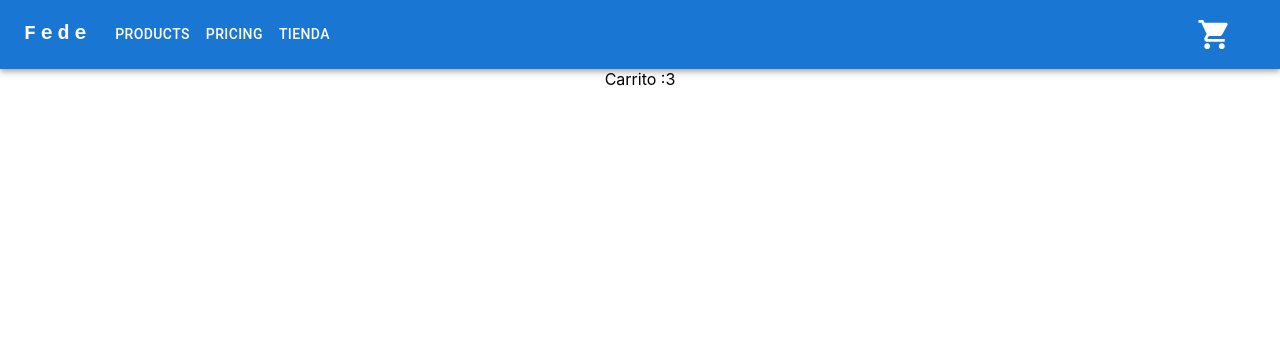
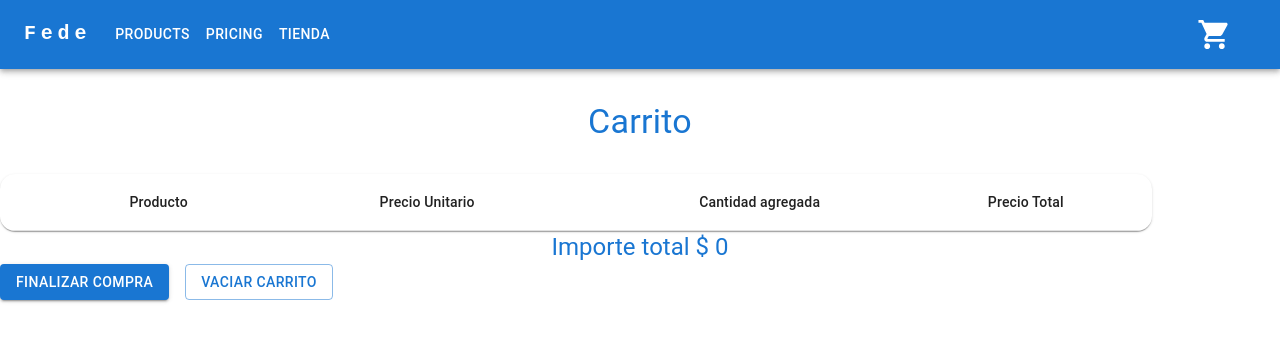
Before and after one commit to reddodragon/tienda-Ameratte, a React (Create React App) app: page /cart in a window 1280 px wide. Shown: the top 342 px of the page. Built offline with nearby package versions, Linux system fonts and the light colour scheme; the HTML template or start-up script is replaced by a standard one.

Commit message:
Creando context y agregandolo al cart

```diff
--- a/src/App.css
+++ b/src/App.css
@@ -1,38 +1,4 @@
 .App {
   text-align: center;
+  background-color: #14213d;
 }
-
-.App-logo {
-  height: 40vmin;
-  pointer-events: none;
-}
-
-@media (prefers-reduced-motion: no-preference) {
-  .App-logo {
-    animation: App-logo-spin infinite 5s alternate;
-  }
-}
-
-.App-header {
-  background-color: #282c34;
-  min-height: 100vh;
-  display: flex;
-  flex-direction: column;
-  align-items: center;
-  justify-content: center;
-  font-size: calc(10px + 2vmin);
-  color: #61dafb;
-}
-
-.App-link {
-  color: #61dafb;
-}
-
-@keyframes App-logo-spin {
-  from {
-    transform: rotate(0deg);
-  }
-  to {
-    transform: rotate(360deg);
-  }
-}
--- a/src/App.js
+++ b/src/App.js
@@ -5,13 +5,15 @@ import ItemListContainer from './components/ItemListContainer'
 import { BrowserRouter, Routes, Route } from 'react-router-dom'
 import Cart from './components/Cart';
 
+
+
 function App() {
   //itemListContainer
   //category
   //itemDetailContainer
   return (
 
-    <div className="App">
+
 
       <BrowserRouter>
         <ResponsiveAppBar></ResponsiveAppBar>
@@ -24,10 +26,6 @@ function App() {
 
         <div></div>
       </BrowserRouter>
-
-
-
-    </div>
   );
 }
 
--- a/src/components/Api.jsx
+++ b/src/components/Api.jsx
@@ -8,7 +8,7 @@ function Api() {
     .then((data) => console.log(data))
     }, [])
   return (
-    <div>Api</div>
+    <>Api</>
   )
 }
 
--- a/src/components/Cart.jsx
+++ b/src/components/Cart.jsx
@@ -1,5 +1,88 @@
-import React from "react";
+import React from 'react'
+import Table from '@mui/material/Table';
+import TableBody from '@mui/material/TableBody';
+import TableCell from '@mui/material/TableCell';
+import TableContainer from '@mui/material/TableContainer';
+import TableHead from '@mui/material/TableHead';
+import TableRow from '@mui/material/TableRow';
+import Paper from '@mui/material/Paper';
+import Stack from '@mui/material/Stack';
+import Button from '@mui/material/Button';
+import { useContext } from 'react';
+import {CartContext} from '../context/CartContext'
+import { Typography } from '@mui/material';
+import DeleteForeverIcon from '@mui/icons-material/DeleteForever';
+
+
+
+
+
+
 
 export default function Cart() {
-	return <div>Carrito :3</div>;
+
+
+    const {cart, removeItem, cartClear, importeTotal} = useContext(CartContext);
+    console.log(JSON.stringify(cart));
+
+
+    /*function createData(pictureURL, title, price, subtotal, cantidad) {
+      return { pictureURL, title, price, subtotal,  cantidad };
+    }*/
+
+
+  return (
+    <>
+
+    <div className="divCart">
+      <Typography  style={{color:'#1976D2', textAlign:'center', margin:'2rem'}} variant="h4"> Carrito </Typography>
+
+      <TableContainer component={Paper} sx={{ width:9/10, borderRadius:'15px' }}>
+      <Table  aria-label="simple table">
+        <TableHead>
+          <TableRow>
+            <TableCell align="right">Producto</TableCell>
+            <TableCell align="right">Precio Unitario</TableCell>
+            <TableCell align="right">Cantidad agregada</TableCell>
+            <TableCell align="right">Precio Total</TableCell>
+            <TableCell align="right"></TableCell>
+          </TableRow>
+        </TableHead>
+        <TableBody>
+          {cart.map(({id, precio, title, quantity}) => (
+
+            <TableRow
+              key={id}
+              sx={{ '&:last-child td, &:last-child th': { border: 0 } }}
+
+            >
+
+              <TableCell align="right">{title}</TableCell>
+              <TableCell align="right">{precio}</TableCell>
+              <TableCell align="right">{quantity}</TableCell>
+              <TableCell align="right">{quantity * precio}</TableCell>
+              <TableCell align="right"><Button variant="contained" onClick={()=>{removeItem(id)}} > <DeleteForeverIcon/> </Button></TableCell>
+            </TableRow>
+          ))}
+        </TableBody>
+      </Table>
+    </TableContainer>
+
+        <div className="divFinalizarCompra">
+          <Typography style={{color:'#1976D2', textAlign:'center'}} variant="h5">
+            Importe total  $ { importeTotal() }
+          </Typography>
+          <Stack spacing={2} direction="row">
+            <Button variant="contained">Finalizar compra</Button>
+            <Button variant="outlined" onClick={()=>{cartClear()}} > Vaciar carrito</Button>
+          </Stack>
+        </div>
+
+    </div>
+
+    </>
+  );
+
+
+
 }
--- a/src/components/Item.jsx
+++ b/src/components/Item.jsx
@@ -1,9 +1,11 @@
 import React from 'react'
 import Card from '@mui/material/Card';
-
+import CardActions from '@mui/material/CardActions';
 import CardContent from '@mui/material/CardContent';
 import Typography from '@mui/material/Typography';
 import CardMedia from '@mui/material/CardMedia';
+import Button from '@mui/material/Button';
+import { Link } from 'react-router-dom';
 
 
 export default function Item({productos}) {
@@ -26,7 +28,16 @@ export default function Item({productos}) {
             <Typography variant="body3">
                 Stock disponible: {productos.stock}
             </Typography>
+
         </CardContent>
+        <CardActions sx={{
+                    display:'flex',
+                    flexDirection:'column',
+                    justifyContent:'center',
+                    alignItems:'center',
+                }}>
+            <Button component={Link} to={"/Item/"+productos.id} variant="contained" color="primary">Ver Detalles</Button>
+        </CardActions>
         </Card>
     </>
     )
--- a/src/components/ItemCount.jsx
+++ b/src/components/ItemCount.jsx
@@ -12,22 +12,19 @@ import { Link } from 'react-router-dom';
 
 const ItemCount = ({ stock, initial, onAdd, title, precio, img}) => {
 
-    const [btnClick, setBtnClick] = useState(initial)
+    const [itemCount, setItemCount] = useState(initial)
 
-    const clickSum = () => {
-        if(btnClick >= stock){
-            return
-        }
-        setBtnClick(btnClick + 1)
+  const addItem = () => {
+    if (itemCount < stock) {
+      setItemCount(  Number(itemCount) + 1 );
     }
+  }
 
-    const clickRes = () => {
-        if(btnClick === 0){
-            return
-        }
-        setBtnClick(btnClick - 1)
+  const removeItem = () => {
+    if (itemCount > 0) {
+      setItemCount( Number(itemCount) > 0 && Number(itemCount) - 1 );
     }
-
+  }
   return (
 
     <div className="container-button">
@@ -57,11 +54,11 @@ const ItemCount = ({ stock, initial, onAdd, title, precio, img}) => {
                     alignItems:'center',
                 }}>
                     <ButtonGroup color="primary" aria-label="outlined primary button group">
-                        <Button variant='contained' size="small" color="secondary" onClick={clickRes}>-</Button>
-                        <Container>{btnClick}</Container>
-                        <Button variant='contained' size="small" color="secondary"  onClick={clickSum} >+</Button>
+                        <Button variant='contained' size="small" color="secondary" onClick={removeItem}>-</Button>
+                        <Container>{itemCount}</Container>
+                        <Button variant='contained' size="small" color="secondary"  onClick={addItem} >+</Button>
                     </ButtonGroup>
-                <Button  onClick={() => onAdd(btnClick)} sx={{mt:3}} variant='outlined'>add to cart</Button>
+                <Button  onClick={ ()=> {onAdd(itemCount)}} sx={{mt:3}} variant='outlined'>add to cart</Button>
                 <br></br>
                 <Button component={Link} to="/Cart" variant="contained" color="primary">Finalizar compra</Button>
             </CardActions>
--- a/src/components/ItemList.jsx
+++ b/src/components/ItemList.jsx
@@ -3,10 +3,10 @@ import Item from './Item'
 
 export default function ItemsLayout({productos}) {
   return (
-    <div>
+    <>
         {productos.map((productos) => {return(
           <Item productos={productos}></Item>
         )})}
-    </div>
+    </>
   )
 }
--- a/src/components/ItemListContainer.jsx
+++ b/src/components/ItemListContainer.jsx
@@ -1,7 +1,6 @@
 import React, {useEffect, useState} from 'react'
 import { useParams } from "react-router-dom";
 import ItemsLayout from './ItemList'
-import Grid from '@mui/material/Grid';
 
 export default function ItemListContainer() {
 
@@ -26,18 +25,14 @@ export default function ItemListContainer() {
 				} else {
 					resolve(categotyFilter);
 				}
-			}, 2000);
+			}, 500);
 		}).then((res) => {
 			setProductos(res);
 			setLoading(false);
 		});
 	}, [idCategory]);
   return (
-      <Grid container  spacing={3}>
-        <Grid item xs={3}>
-          {loading ? <h1>loading...</h1> : productos && <ItemsLayout productos={productos}/>}
-        </Grid>
-      </Grid>
+      loading ? <h1>loading...</h1> : productos && <ItemsLayout productos={productos}/>
   )
 }
 
--- /dev/null
+++ b/src/context/CartContext.jsx
@@ -0,0 +1,110 @@
+import { createContext, useState } from "react";
+
+export const CartContext = createContext({});
+
+export const CartProvider = ({ children }) => {
+
+  const [cart, setCart] = useState([]);
+
+  const addItem = ( itm ) => {
+
+    let newCart = [];
+
+    if ( isInCart(itm.id) ) {
+
+      newCart = cart.reduce((acc,item) => {
+        if(itm.id !== item.id) {
+          return acc.concat(item);
+        } else {
+          return acc.concat({ ...item, quantity: item.quantity + item.quantity });
+        }
+      }, []);
+
+    } else {
+
+      newCart = cart.concat(itm);
+
+    }
+
+    setCart(newCart);
+
+  }
+
+  const increaseItemQuantity = ({ id }) => {
+    let newCart = [];
+    newCart = cart.reduce((acc, item) => {
+      if(id !== item.id) {
+        return acc.concat(item);
+      } else {
+        return acc.concat({ ...item, quantity: item.quantity + 1});
+      }
+    }, []);
+    setCart(newCart);
+
+  }
+
+  const removeItem = ( id ) => {
+    const newCart = cart.filter( item => item.id !== id );
+    setCart(newCart);
+
+  }
+
+  const decreaseItemQuantity = ({ id, quantity }) => {
+
+    if (quantity === 1) {
+      removeItem(id);
+      return;
+    }
+
+    let newCart = [];
+    newCart = cart.reduce((acc, item) => {
+      if (id !== item.id) {
+        return acc.concat(item);
+      } else {
+        return acc.concat({ ...item, quantity: item.quantity - 1 });
+      }
+    }, []);
+    setCart(newCart);
+
+
+  }
+
+  const cartClear = () => {
+    setCart([])
+  };
+
+  const isInCart = ( id ) => {
+    return cart.some( item => item.id === id);
+  }
+
+  const quantityInCart = ( id ) => {
+    const item = cart.find(item => item.id === id);
+    if (item) {
+      return item.quantity;
+    }
+    return 0;
+  }
+
+
+  const importeTotal = () => {
+    return cart.reduce((acc, item) => {
+      return acc + (item.quantity * item.precio)
+    }, 0);
+  }
+
+  return (
+    <CartContext.Provider value={{
+      cart,
+      addItem,
+      removeItem,
+      cartClear,
+      quantityInCart,
+      importeTotal,
+      increaseItemQuantity,
+      decreaseItemQuantity
+    }}>
+      { children }
+    </CartContext.Provider>
+  )
+
+}
--- a/src/index.js
+++ b/src/index.js
@@ -2,9 +2,14 @@ import React from 'react';
 import ReactDOM from 'react-dom/client';
 import './index.css';
 import App from './App';
+import {CartProvider } from './context/CartContext'
+
 
 
 const root = ReactDOM.createRoot(document.getElementById('root'));
 root.render(
-    <App />
+    <CartProvider>
+        <App />
+    </CartProvider>
+
 );
```
Also changed, not shown: src/components/ItemDetail.jsx (+26 -12 lines), src/components/ItemDetailContainer.jsx (+7 -7 lines).
